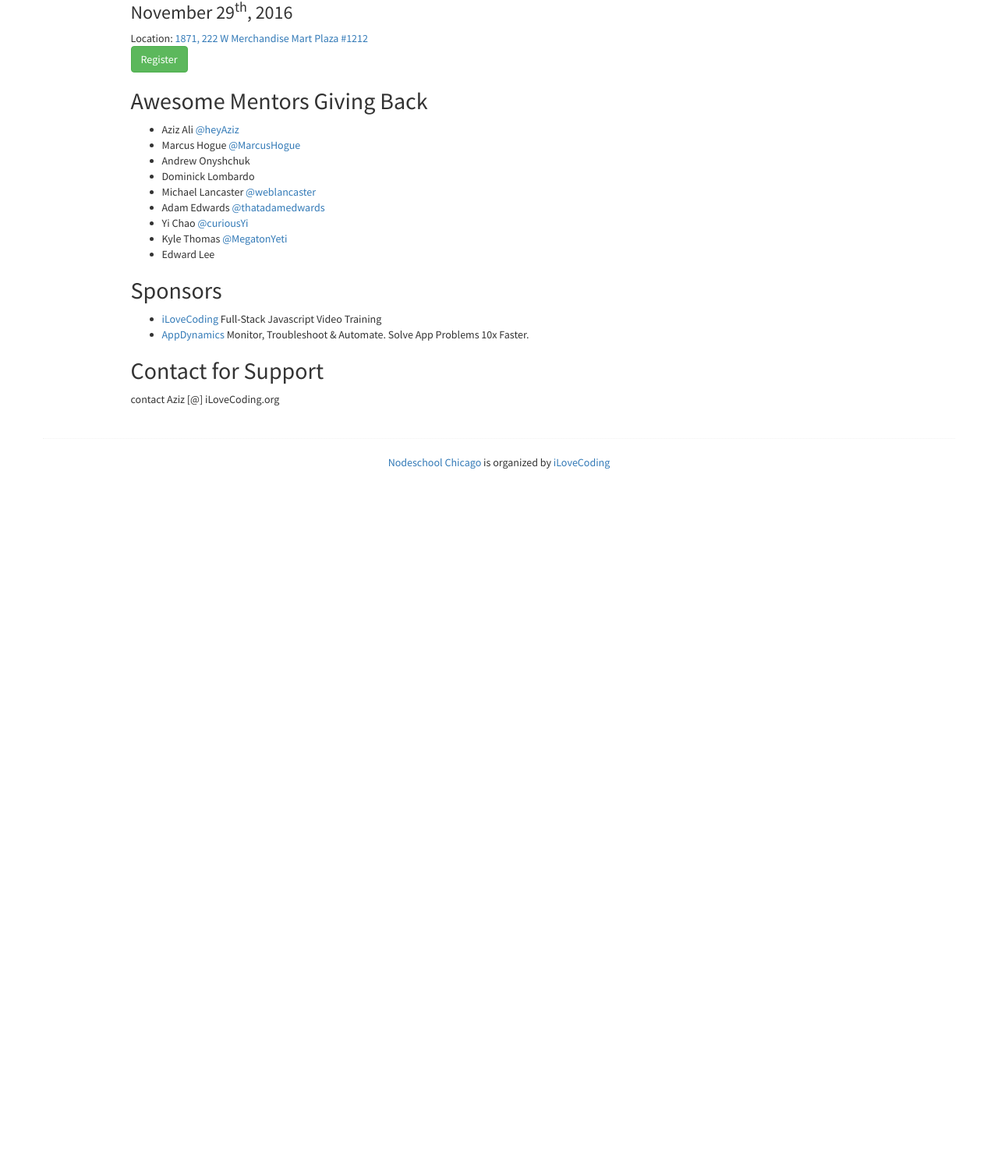
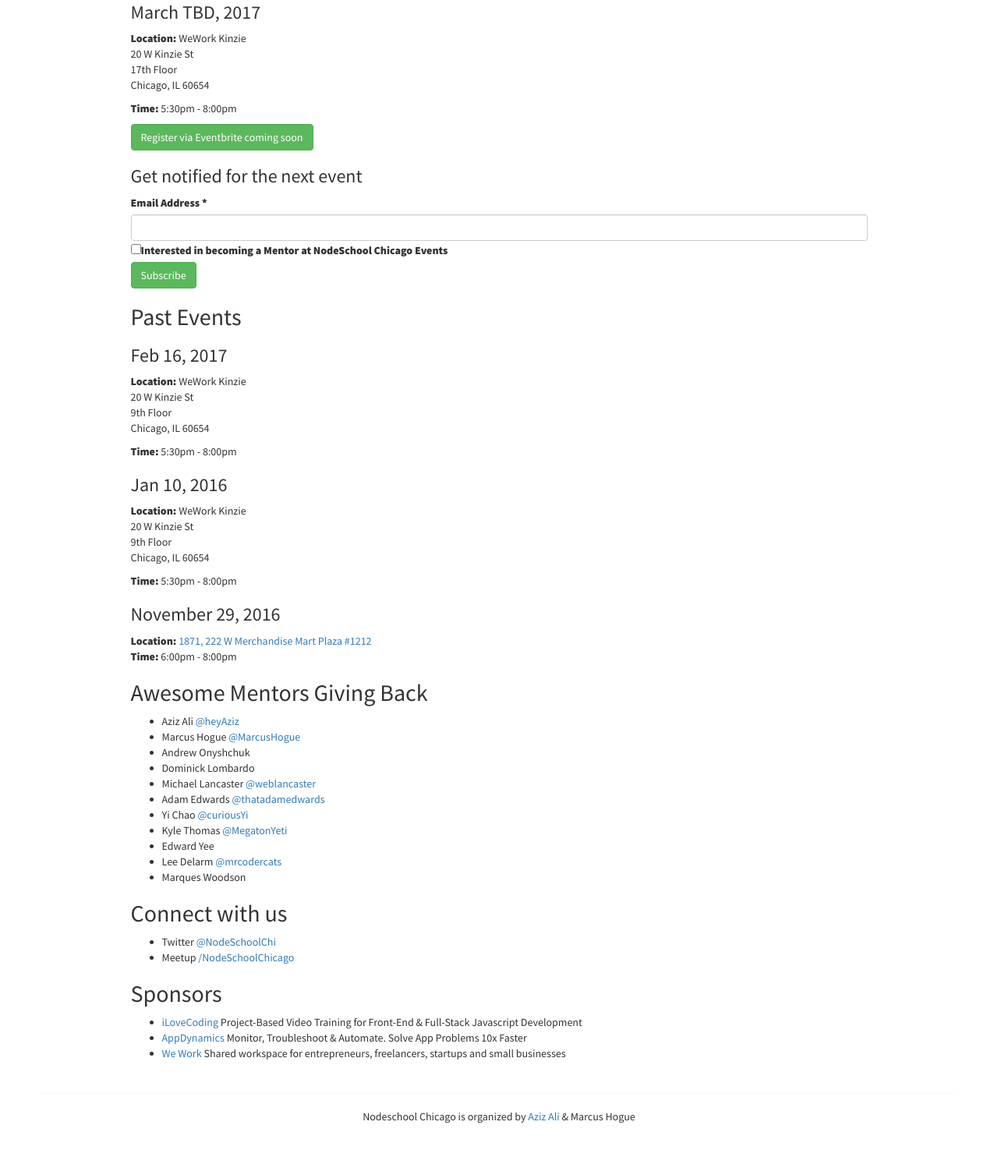
Before and after one commit to nodeschool/chicago, a website: page index.html in a window 1280 px wide. Shown: the part 615-2117 px from the top of the page at 78% size. Before the commit the page ends 1278 px from the top, so only its background shows below. Drawn offline with nearby package versions, Linux system fonts and the light colour scheme.

Commit message:
Numerous info updated

```diff
--- a/css/style.css
+++ b/css/style.css
@@ -15,6 +15,8 @@
 .jumbotron{
   background-color:#3ca8ff;
   color: white;
+  background: url('../img/chicago-bean-1.jpg') no-repeat;
+  background-size: cover;
 }
 
 .jumbotron h1{
--- a/index.html
+++ b/index.html
@@ -5,11 +5,9 @@
   <meta charset='utf-8'>
   <meta http-equiv="X-UA-Compatible" content="chrome=1">
   <meta name="description" content="Chicago : NodeSchool Chicago">
-  <link href='http://fonts.googleapis.com/css?family=Source+Sans+Pro:400,900' rel='stylesheet' type='text/css'>
+  <link href='//fonts.googleapis.com/css?family=Source+Sans+Pro:400,900' rel='stylesheet' type='text/css'>
   <link rel="stylesheet" href="//maxcdn.bootstrapcdn.com/bootstrap/3.3.2/css/bootstrap.min.css">
   <link rel="stylesheet" type="text/css" media="screen" href="css/style.css">
-  <script src="//maxcdn.bootstrapcdn.com/bootstrap/3.3.2/js/bootstrap.min.js"></script>
-
   <title>Nodeschool Chicago</title>
 </head>
 
@@ -35,7 +33,10 @@
       <div class="text-center">
         <div class="btn-group" role="group" aria-label="...">
           <a href="#next" class="btn btn-lg btn-default">Next Event</a>
+          <a href="#past" class="btn btn-lg btn-default">Past Events</a>
           <a href="#mentors" class="btn btn-lg btn-default">Mentors</a>
+          <a href="#connect" class="btn btn-lg btn-default">Connect</a>
+          <a href="#sponsors" class="btn btn-lg btn-default">Sponsors</a>
         </div>
       </div>
     </div>
@@ -49,11 +50,82 @@
         <section id="main_content" class="inner">
           <h2>
             <a id="next" class="anchor" href="#next" aria-hidden="true">
-              <span class="octicon octicon-link"></span></a>Next Event
+              <span class="octicon octicon-link"></span></a>Next Events
           </h2>
-          <h3>November 29<sup>th</sup>, 2016</h3>
-          Location: <a href="https://www.google.com/maps/dir/''/1871/data=!4m5!4m4!1m0!1m2!1m1!1s0x880e2cb6fb22d371:0x40547b2a8f2c295?sa=X&ved=0ahUKEwjtzbr50p_QAhUe24MKHXChB8AQ9RcIhgEwEw">1871, 222 W Merchandise Mart Plaza #1212</a>
-          <p><a class="btn btn-success" href="https://www.eventbrite.com/e/nodeschool-chicago-tickets-29284362316">Register</a></p>
+
+          <h3>March TBD, 2017</h3>
+          <p>
+            <strong>Location:</strong>
+            WeWork Kinzie <br>
+            20 W Kinzie St <br>
+            17th Floor <br>
+            Chicago, IL 60654
+          </p>
+
+          <p><strong>Time:</strong> 5:30pm - 8:00pm</p>
+          <p><a class="btn btn-success" href="">Register via Eventbrite coming soon</a></p>
+
+          <h3>Get notified for the next event</h3>
+          <!-- Begin MailChimp Signup Form -->
+          <div id="mc_embed_signup">
+          <form action="//nodeschool.us14.list-manage.com/subscribe/post?u=d8312490d0829f1ba0bf7ffd3&amp;id=8d4ea5e965" method="post" id="mc-embedded-subscribe-form" name="mc-embedded-subscribe-form" class="validate" target="_blank" novalidate>
+              <div id="mc_embed_signup_scroll">
+
+          <div class="mc-field-group">
+            <label for="mce-EMAIL">Email Address  <span class="asterisk">*</span>
+          </label>
+            <input type="email" value="" name="EMAIL" class="form-control required email" id="mce-EMAIL">
+          </div>
+          <div class="mc-field-group input-group">
+              <input type="checkbox" value="1" name="group[2277][1]" id="mce-group[2277]-2277-0"><label for="mce-group[2277]-2277-0">Interested in becoming a Mentor at NodeSchool Chicago Events</label>
+          </div>
+            <div id="mce-responses" class="clear">
+              <div class="response" id="mce-error-response" style="display:none"></div>
+              <div class="response" id="mce-success-response" style="display:none"></div>
+            </div>    <!-- real people should not fill this in and expect good things - do not remove this or risk form bot signups-->
+              <div style="position: absolute; left: -5000px;" aria-hidden="true"><input type="text" name="b_d8312490d0829f1ba0bf7ffd3_8d4ea5e965" tabindex="-1" value=""></div>
+              <div class="clear"><input type="submit" value="Subscribe" name="subscribe" id="mc-embedded-subscribe" class="btn btn-success"></div>
+              </div>
+          </form>
+          </div>
+          <!--End mc_embed_signup-->
+        </section>
+
+        <section id="main_content" class="inner">
+          <h2>
+            <a id="past" class="anchor" href="#next" aria-hidden="true">
+              <span class="octicon octicon-link"></span></a>Past Events
+          </h2>
+
+          <h3>Feb 16, 2017</h3>
+          <p>
+            <strong>Location:</strong>
+            WeWork Kinzie <br>
+            20 W Kinzie St <br>
+            9th Floor <br>
+            Chicago, IL 60654
+          </p>
+
+          <p><strong>Time:</strong> 5:30pm - 8:00pm</p>
+          <!-- <p><a class="btn btn-success" href="https://www.eventbrite.com/e/nodeschool-chicago-tickets-29284362316">Register via Eventbrite</a></p> -->
+
+          <h3>Jan 10, 2016</h3>
+          <p>
+            <strong>Location:</strong>
+            WeWork Kinzie <br>
+            20 W Kinzie St <br>
+            9th Floor <br>
+            Chicago, IL 60654
+          </p>
+
+          <p><strong>Time:</strong> 5:30pm - 8:00pm</p>
+
+
+          <h3>November 29, 2016</h3>
+          <strong>Location:</strong> <a href="https://www.google.com/maps/dir/''/1871/data=!4m5!4m4!1m0!1m2!1m1!1s0x880e2cb6fb22d371:0x40547b2a8f2c295?sa=X&ved=0ahUKEwjtzbr50p_QAhUe24MKHXChB8AQ9RcIhgEwEw">1871, 222 W Merchandise Mart Plaza #1212</a>
+
+          <p><strong>Time:</strong> 6:00pm - 8:00pm</p>
+          <!-- <p><a class="btn btn-success" href="https://www.eventbrite.com/e/nodeschool-chicago-tickets-29284362316">Register via Eventbrite</a></p> -->
         </section>
 
         <section>
@@ -69,8 +141,21 @@
             <li>Adam Edwards <a href="https://twitter.com/thatadamedwards">@thatadamedwards</a></li>
             <li>Yi Chao <a href="https://twitter.com/curiousYi">@curiousYi</a></li>
             <li>Kyle Thomas <a href="https://twitter.com/MegatonYeti">@MegatonYeti</a></li>
-            <li>Edward Lee</li>
+            <li>Edward Yee</li>
+            <li>Lee Delarm <a href="https://twitter.com/mrcodercats">@mrcodercats</a></li>
+            <li>Marques Woodson</li>
           </ul>
+        </section>
+
+        <section>
+          <h2>
+            <a id="connect" class="anchor" href="#connect" aria-hidden="true"><span class="octicon octicon-link"></span></a>Connect with us
+          </h2>
+          <ul>
+            <li>Twitter <a href="https://twitter.com/nodeschoolchi">@NodeSchoolChi</a></li>
+            <li>Meetup <a href="https://www.meetup.com/nodeschoolchicago/">/NodeSchoolChicago</a></li>
+          </ul>
+          </p>
         </section>
 
         <section>
@@ -78,19 +163,10 @@
             <a id="sponsors" class="anchor" href="#sponsors" aria-hidden="true"><span class="octicon octicon-link"></span></a>Sponsors
           </h2>
           <ul>
-            <li><a href="https://ilovecoding.org">iLoveCoding</a> Full-Stack Javascript Video Training</li>
-            <li><a href="https://appdynamics.com">AppDynamics</a> Monitor, Troubleshoot & Automate. Solve App Problems 10x Faster.</li>
+            <li><a href="https://ilovecoding.org">iLoveCoding</a> Project-Based Video Training for Front-End &amp; Full-Stack Javascript Development</li>
+            <li><a href="https://appdynamics.com">AppDynamics</a> Monitor, Troubleshoot &amp; Automate. Solve App Problems 10x Faster</li>
+            <li><a href="https://wework.com">We Work</a> Shared workspace for entrepreneurs, freelancers, startups and small businesses</li>
           </ul>
-
-
-          </p>
-        </section>
-
-        <section>
-          <h2>
-            <a id="contact" class="anchor" href="#contact" aria-hidden="true"><span class="octicon octicon-link"></span></a>Contact for Support
-          </h2>
-          <p>contact Aziz [@] iLoveCoding.org</p>
         </section>
 
       </div>
@@ -101,7 +177,7 @@
   <footer class="container">
     <div class="row">
       <div class="col-xs-8 col-xs-offset-2 text-center">
-        <p class="copyright"><a href="https://github.com/nodeschool/chicago">Nodeschool Chicago</a> is organized by <a href="https://iLoveCoding.org">iLoveCoding </a></p>
+        <p class="copyright">Nodeschool Chicago is organized by <a href="http://azizali.com">Aziz Ali</a> &amp; Marcus Hogue</p>
       </div>
     </div>
   </footer>
```
Also changed, not shown: package.json (added, +25 -0 lines), img/event-pic.png (added), 1 other file.
